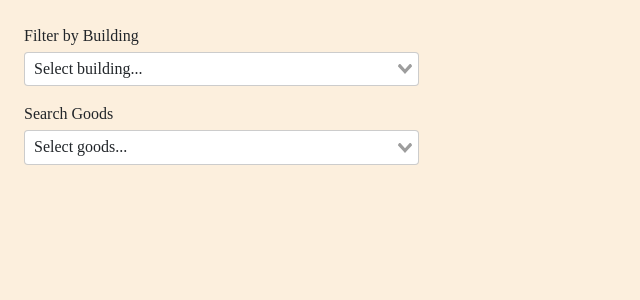
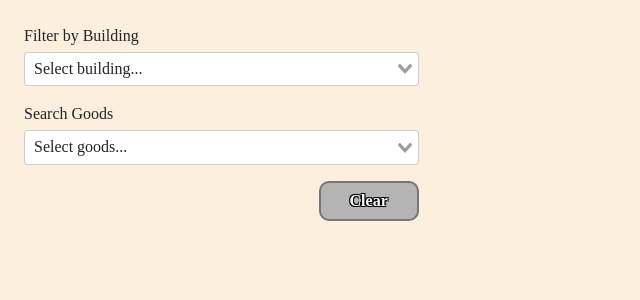
Before and after one commit to delishaandr/crk-produce, a Vue app: page / in a window 1280 px wide. Shown: the top 300 px of the page, without its empty margins (0-640 px from the left). Built offline with nearby package versions, Linux system fonts and the light colour scheme; a web font is replaced by a local one.

Commit message:
clear search button

```diff
--- a/package.json
+++ b/package.json
@@ -1,7 +1,7 @@
 {
   "name": "crk-produce",
   "private": true,
-  "version": "0.3.0",
+  "version": "0.5.0",
   "type": "module",
   "scripts": {
     "dev": "vite",
--- a/src/App.vue
+++ b/src/App.vue
@@ -1,7 +1,7 @@
 <template>
   <div class="px-4 pt-4">
     <div class="row">
-      <div class="col-md-4 mb-4">
+      <div class="col-md-4 mb-2">
         <div class="mb-3">
           <label>Filter by Building</label>
           <v-select
@@ -41,9 +41,12 @@
             </template>
           </v-select>
         </div>
+        <div class="mt-3" style="text-align: end;">
+          <button class="clear-btn outline-text" :class="`active-${isActive}`" type="button" @click="clearSearch">Clear</button>
+        </div>
       </div>
       <div class="col-md-8">
-        <div v-if="isSelected" class="d-flex align-items-center goods-header">
+        <div v-if="isSelected" class="d-flex align-items-center goods-header mb-1">
           <div class="p-2">
             <img :src="selectedGoods.image_url" width="50px">
           </div>
@@ -113,35 +116,40 @@ export default {
       buildings: buildings,
       options: products,
 
-      selectedBuilding: '',
+      selectedBuilding: null,
       selectedGoods: null,
 
       selectedIngredients: [],
       selectedUsedIn: [],
       isSelected: 0,
-      isSelectedGoods: 0
+      isSelectedGoods: 0,
+      isActive: 0
     }
   },
   watch: {
     selectedBuilding(value) {
       this.selectedGoods = null
+      this.isActive = 1
       if (value !== null) {
         this.options = this.products.filter((p) => p.building_id === value )
       } else {
+        this.isActive = 0
         this.options = this.products
       }
     },
     selectedGoods(value) {
       if (value !== null) {
         this.isSelected = 1
+        this.isActive = 1
         this.isSelectedGoods = value.is_goods
         this.getIngredients(value.id)
         this.getUsedIn(value.id)
       } else {
         this.isSelected = 0
-        this.isSelectedGoods = 0
+        this.isSelectedGoods = null
         this.selectedIngredients = []
         this.selectedUsedIn = []
+        if (this.selectedBuilding === null) this.isActive = 0
       }
     }
   },
@@ -173,18 +181,36 @@ export default {
         ...i,
         detail: products.find((p) => p.id === i.product_id)
       }))
-      console.log(this.selectedUsedIn)
     },
     setSelected(value) {
       this.selectedGoods = value
+    },
+    clearSearch() {
+      this.isActive = 0
+      this.selectedBuilding = null
+      this.selectedGoods = null
     }
   }
 }
 </script>
 
 <style scoped>
+.clear-btn {
+  width: 100px;
+  height: 40px;
+  border-radius: 10px;
+  font-weight: bold;
+}
+.clear-btn.active-0 {
+  border: 2px solid #767676;
+  background-color: #B4B4B4;
+}
+.clear-btn.active-1 {
+  border: 2px solid #4a8102;
+  background-color: #79cf0c;
+}
 .goods-header {
-  min-height: 90px;
+  min-height: 80px;
 }
 .goods-title {
   font-size: x-large;
```
